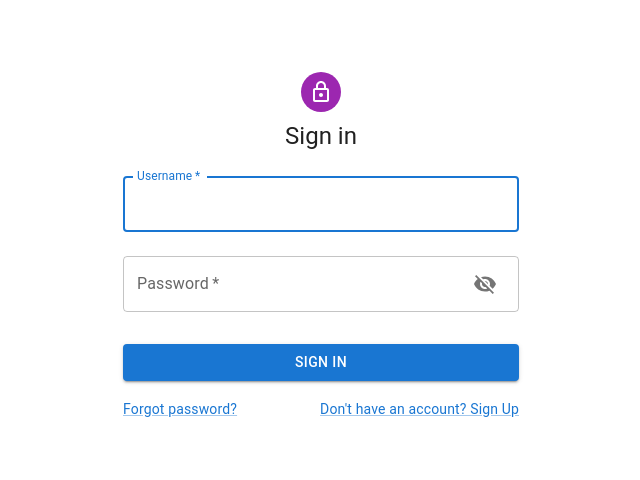
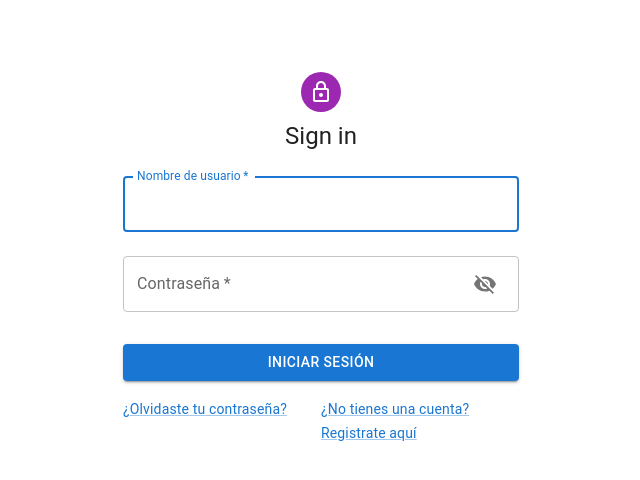
Before and after one commit to OscarRecinosxd/HiddenSpots_Client, a React (Create React App) app: page / in a window 1280 px wide. Shown: the top 480 px of the page, without its empty margins (319-959 px from the left). Built offline with nearby package versions, Linux system fonts and the light colour scheme; the HTML template or start-up script is replaced by a standard one.

Commit message:
Fix: translate pages

```diff
--- a/src/components/NavBar.jsx
+++ b/src/components/NavBar.jsx
@@ -15,7 +15,7 @@ import AdbIcon from "@mui/icons-material/Adb";
 import { NavLink } from "react-router-dom";
 import { adminPages, touristPages } from "../utils/Pages";
 
-const settings = ["Profile", "Logout"];
+const settings = ["Perfil", "Cerrar sesión"];
 
 function NavBar() {
   const auth = useAuth();
--- a/src/components/SignInForm.jsx
+++ b/src/components/SignInForm.jsx
@@ -37,7 +37,7 @@ const SignInForm = ({ setError, setErrorMessage }) => {
           if (res.status === 200) {
             const user = {
               id: res.data.user.id,
-              role: res.data.user.rol,
+              role: res.data.user.roleId,
               username: res.data.user.username,
               email: res.data.user.email,
               token: res.data.token
@@ -63,7 +63,7 @@ const SignInForm = ({ setError, setErrorMessage }) => {
         required
         fullWidth
         id="username"
-        label="Username"
+        label="Nombre de usuario"
         name="username"
         autoComplete="username"
         autoFocus
@@ -73,7 +73,7 @@ const SignInForm = ({ setError, setErrorMessage }) => {
         required
         fullWidth
         name="password"
-        label="Password"
+        label="Contraseña"
         type={showPassword ? "text" : "password"}
         id="password"
         autoComplete="current-password"
@@ -98,7 +98,7 @@ const SignInForm = ({ setError, setErrorMessage }) => {
         variant="contained"
         sx={{ mt: 3, mb: 2 }}
       >
-        Sign In
+        Iniciar sesión
       </LoadingButton>
     </Box>
   );
--- a/src/components/SignUpForm.jsx
+++ b/src/components/SignUpForm.jsx
@@ -62,7 +62,7 @@ const SignUpForm = ({ setStatus, setMessage }) => {
             margin="normal"
             required
             id="username"
-            label="Username"
+            label="Nombre de usuario"
             name="username"
             autoComplete="username"
             autoFocus
@@ -79,7 +79,7 @@ const SignUpForm = ({ setStatus, setMessage }) => {
             margin="normal"
             required
             id="email"
-            label="Email"
+            label="Correo electrónico"
             name="email"
             autoComplete="email"
             onChange={(e) =>
@@ -95,7 +95,7 @@ const SignUpForm = ({ setStatus, setMessage }) => {
             margin="normal"
             required
             name="password"
-            label="Password"
+            label="Contraseña"
             type={showPassword ? "text" : "password"}
             id="password"
             autoComplete="off"
@@ -124,7 +124,7 @@ const SignUpForm = ({ setStatus, setMessage }) => {
             margin="normal"
             required
             name="confirm_password"
-            label="Confirm password"
+            label="Confirmar contraseña"
             type={showConfirmPassword ? "text" : "password"}
             id="confirm_password"
             autoComplete="off"
@@ -156,7 +156,7 @@ const SignUpForm = ({ setStatus, setMessage }) => {
         variant="contained"
         sx={{ mt: 3, mb: 2 }}
       >
-        Sign Up
+        Registrarme
       </LoadingButton>
     </Box>
   );
--- a/src/components/UsersTable.jsx
+++ b/src/components/UsersTable.jsx
@@ -14,32 +14,32 @@ import DeleteIcon from "@mui/icons-material/Delete";
 import EditIcon from "@mui/icons-material/Edit";
 
 const columns = [
-  { id: "username", label: "Username", minWidth: 170 },
-  { id: "email", label: "Email", minWidth: 100 },
+  { id: "username", label: "Nombre de usuario", minWidth: 170 },
+  { id: "email", label: "Correo electrónico", minWidth: 100 },
   {
-    id: "rol",
-    label: "Role",
+    id: "roleId",
+    label: "Rol",
     minWidth: 100,
     format: (value) => (value === 1 ? "Administrador" : "Turista"),
   },
-  {
-    id: "isActive",
-    label: "isActive",
-    minWidth: 100,
-    format: (value) => (value === 1 ? "Administrador" : "Turista"),
-  },
+  // {
+  //   id: "isActive",
+  //   label: "Estado",
+  //   minWidth: 100,
+  //   format: (value) => (value === 1 ? "Administrador" : "Turista"),
+  // },
   {
     id: "id",
-    label: "Actions",
+    label: "Acciones",
     minWidth: 50,
     format: (value) => (
       <div key={value}>
-        <Tooltip title="Edit">
+        <Tooltip title="Editar">
           <IconButton>
             <EditIcon />
           </IconButton>
         </Tooltip>
-        <Tooltip title="Deactivate">
+        <Tooltip title="Desactivar">
           <IconButton>
             <DeleteIcon />
           </IconButton>
--- a/src/pages/SignInPage.js
+++ b/src/pages/SignInPage.js
@@ -39,12 +39,12 @@ const SignInPage = () => {
           <Grid container>
             <Grid item xs>
               <Link href="recover" variant="body2">
-                Forgot password?
+                ¿Olvidaste tu contraseña?
               </Link>
             </Grid>
-            <Grid item>
+            <Grid item xs>
               <Link href="signup" variant="body2">
-                {"Don't have an account? Sign Up"}
+                ¿No tienes una cuenta? Registrate aquí
               </Link>
             </Grid>
           </Grid>
--- a/src/utils/Pages.js
+++ b/src/utils/Pages.js
@@ -1,17 +1,17 @@
 export const adminPages = [
     {
         path: "users",
-        title: "Users"
+        title: "Usuarios"
     },
     {
         path: "categories",
-        title: "Categories"
+        title: "Categorías"
     },
 ]
 
 export const touristPages = [
     {
         path: "map",
-        title: "Map"
+        title: "Mapa"
     },
 ]
```
Also changed, not shown: src/App.js (+0 -23 lines).
